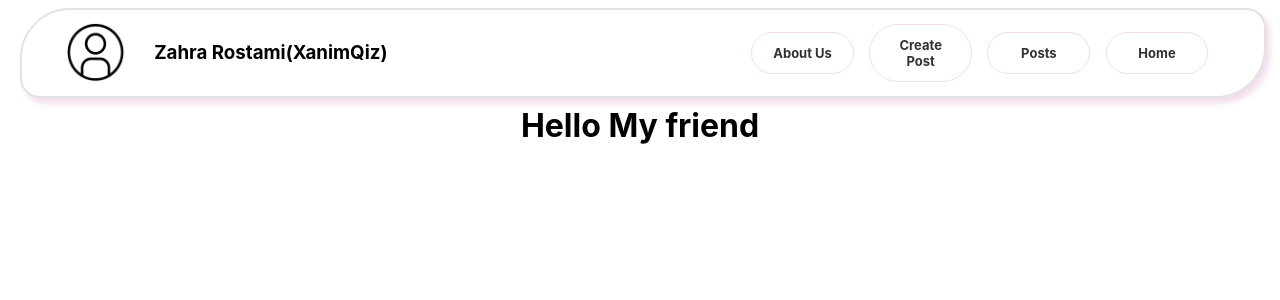
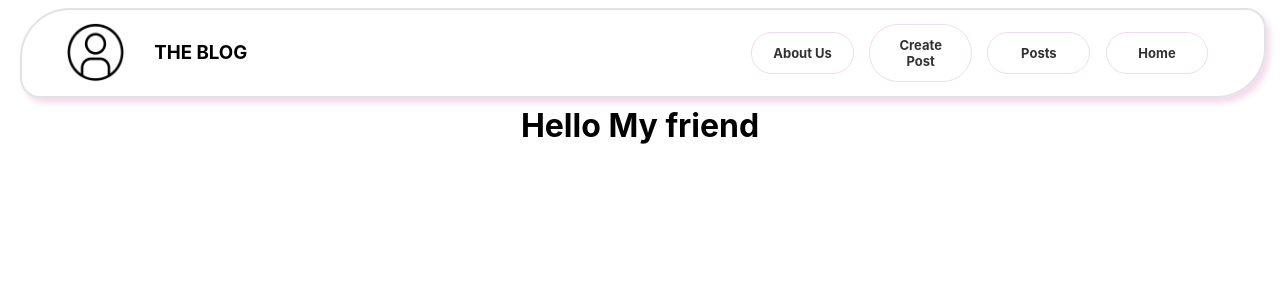
Before and after one commit to zahraRostami1999/blog-app, a React (Create React App) app: page / in a window 1280 px wide. Shown: the top 300 px of the page. Built offline with nearby package versions, Linux system fonts and the light colour scheme.

Commit message:
edit Home page: set blogName and Blog Title

```diff
--- a/src/pages/home/Home.jsx
+++ b/src/pages/home/Home.jsx
@@ -4,7 +4,7 @@ import { Fragment } from "react";
 function Home() {
   return (
     <>
-        <Header blogTitle="Zahra Rostami(XanimQiz)" />
+        <Header blogName="Zahra Rostami(XanimQiz)" blogTitle="THE BLOG"/>
         <h1>Hello My friend</h1>
     </>
   );
```
